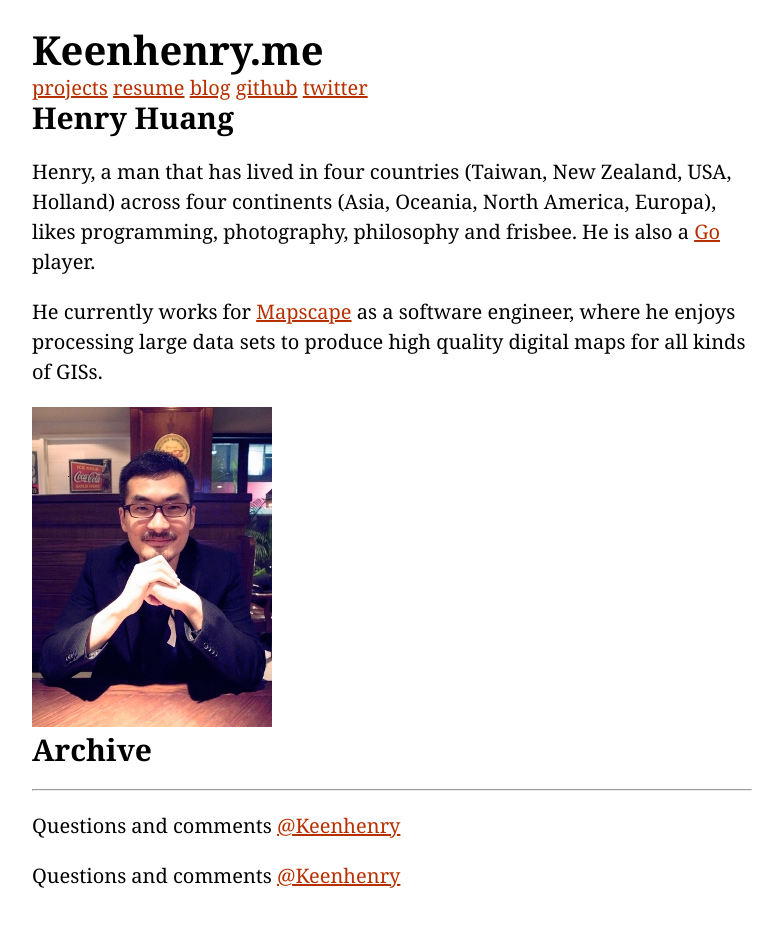
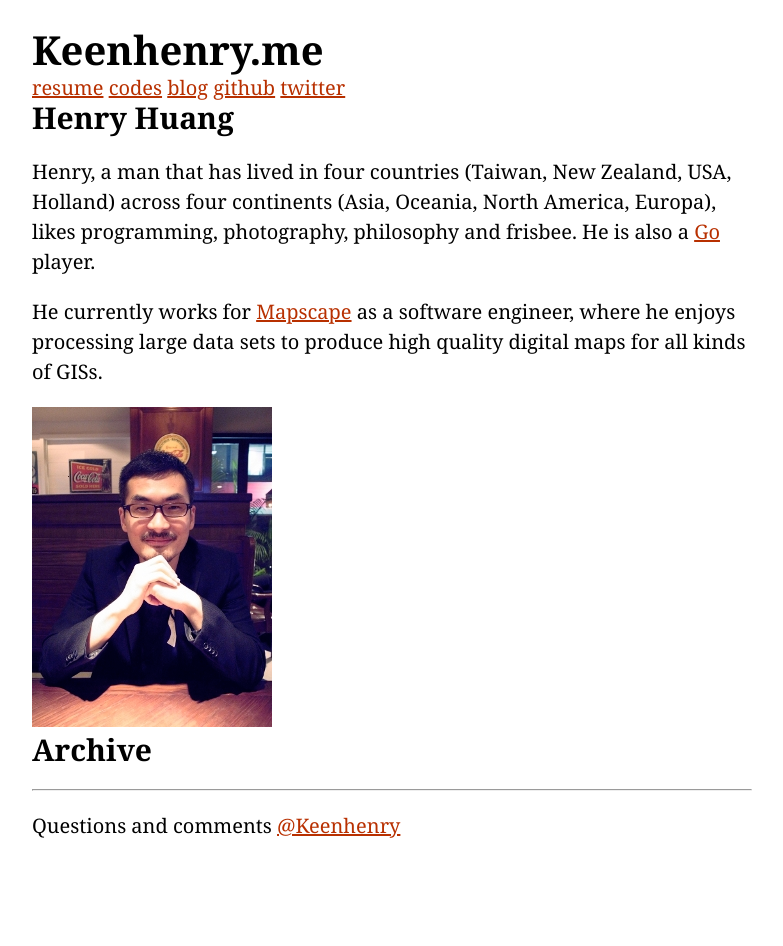
Before and after one commit to keenhenry/keenhenry.github.com, a Jekyll site: the page built from index.html, in a window 1280 px wide. Shown: the whole page, without its empty margins (248-1031 px from the left). Built offline with Jekyll 4.4.1, drawn with Linux system fonts in a browser that asks for light colours; after the commit the page ends 900 px from its top, so only the background shows below that.

Commit message:
modified default template

```diff
--- a/_layouts/default.html
+++ b/_layouts/default.html
@@ -23,15 +23,14 @@
     <div class="header">
       <h1 id='home'><a href="/">Keenhenry.me</a></h1>
       <div id='nav'>
-        <a href="projects.html">projects</a>
         <a href="resume.html" >resume</a>
+        <a href="codes.html">codes</a>
         <a href="blog.html">blog</a>
         <a href="http://github.com/keenhenry">github</a>
         <a href="http://twitter.com/#!/keenhenry">twitter</a>
       </div>
     </div>
     <div class='center'>{{ content }}</div>
-    <div class='footer'><p>Questions and comments <a href="http://twitter.com/keenhenry">@Keenhenry</a></p></div>
   </div>
 
   <!-- Grab Google CDN's jQuery. fall back to local if necessary
```
